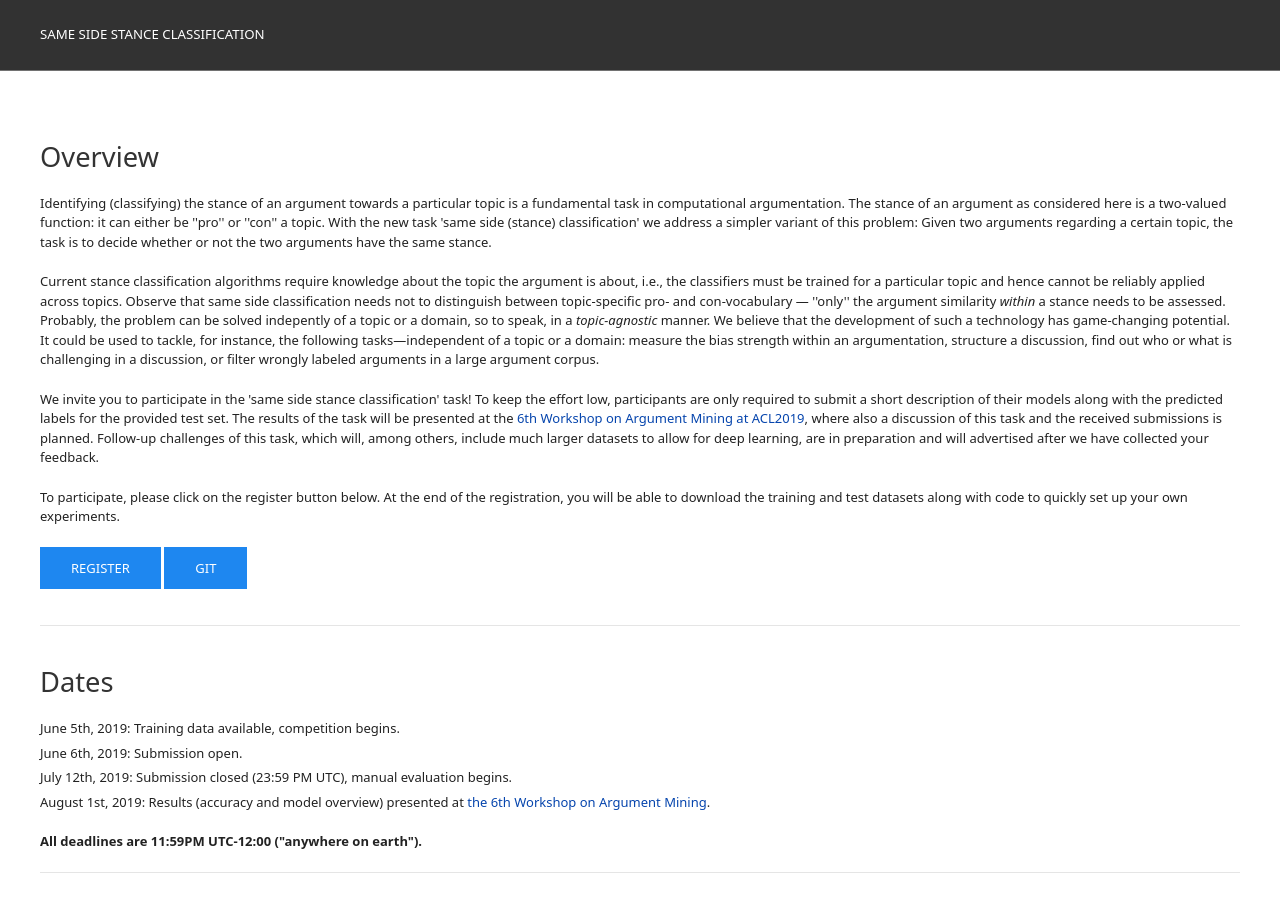
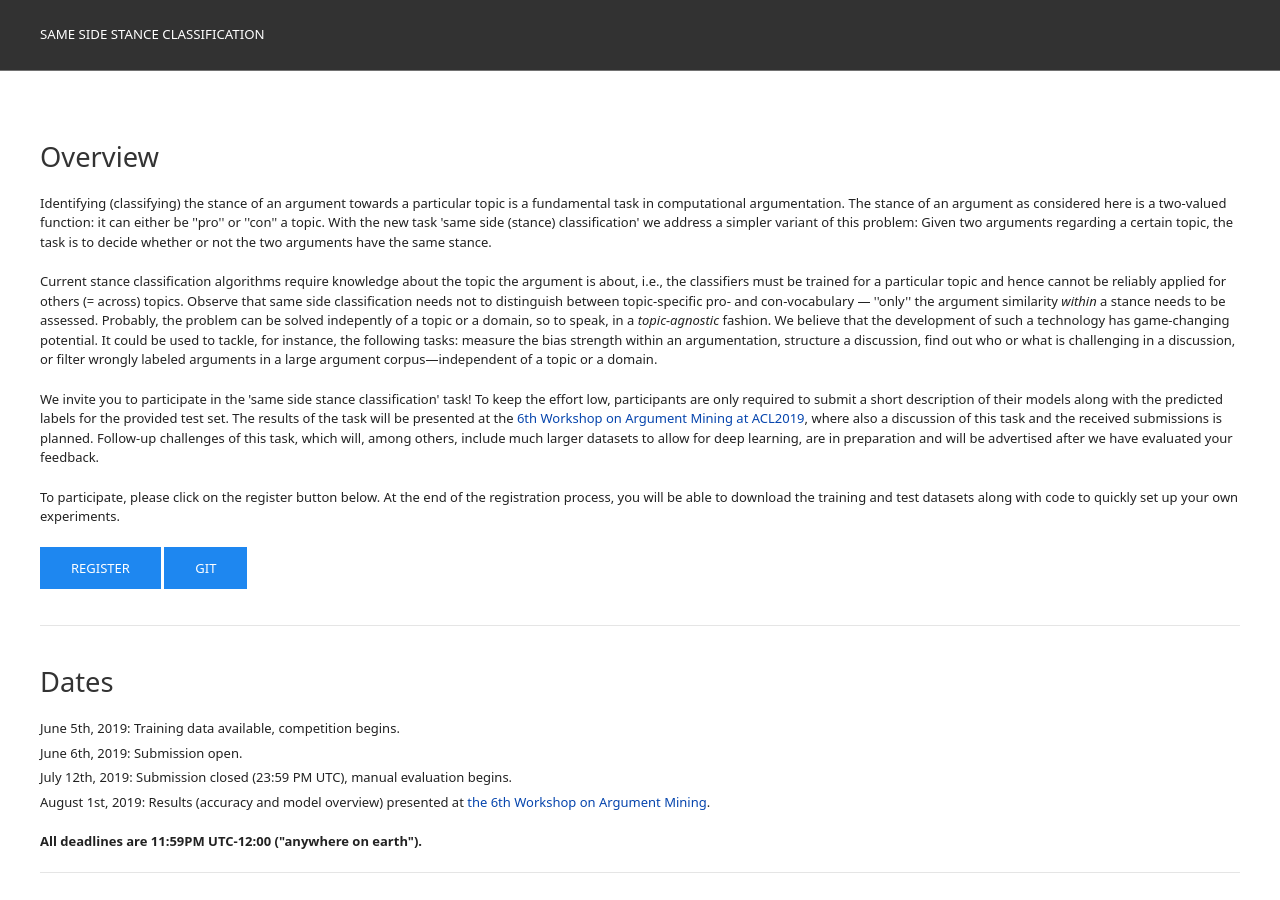
Before and after one commit to shahbazsyed/sameside-webis-de.github.io, a Jekyll site: the page built from index.html, in a window 1280 px wide and 900 px high. Built offline with Jekyll 4.4.1, drawn with Linux system fonts in a browser that asks for light colours.

Commit message:
Update index.html

```diff
--- a/index.html
+++ b/index.html
@@ -13,13 +13,13 @@ description: Same Side Stance Classification
 Identifying (classifying) the stance of an argument towards a particular topic is a fundamental task in computational argumentation. The stance of an argument as considered here is a two-valued function: it can either be ''pro'' or ''con'' a topic. With the new task 'same side (stance) classification' we address a simpler variant of this problem: Given two arguments regarding a certain topic, the task is to decide whether or not the two arguments have the same stance.
 </p>
 <p>
-Current stance classification algorithms require knowledge about the topic the argument is about, i.e., the classifiers must be trained for a particular topic and hence cannot be reliably applied across topics. Observe that same side classification needs not to distinguish between topic-specific pro- and con-vocabulary &mdash; ''only'' the argument similarity <i>within</i> a stance needs to be assessed. Probably, the problem can be solved indepently of a topic or a domain, so to speak, in a <i>topic-agnostic</i> manner. We believe that the development of such a technology has game-changing potential. It could be used to tackle, for instance, the following tasks&mdash;independent of a topic or a domain: measure the bias strength within an argumentation, structure a discussion, find out who or what is challenging in a discussion, or filter wrongly labeled arguments in a large argument corpus.
+Current stance classification algorithms require knowledge about the topic the argument is about, i.e., the classifiers must be trained for a particular topic and hence cannot be reliably applied for others (=&nbsp;across) topics. Observe that same side classification needs not to distinguish between topic-specific pro- and con-vocabulary &mdash; ''only'' the argument similarity <i>within</i> a stance needs to be assessed. Probably, the problem can be solved indepently of a topic or a domain, so to speak, in a <i>topic-agnostic</i> fashion. We believe that the development of such a technology has game-changing potential. It could be used to tackle, for instance, the following tasks: measure the bias strength within an argumentation, structure a discussion, find out who or what is challenging in a discussion, or filter wrongly labeled arguments in a large argument corpus&mdash;independent of a topic or a domain.
 </p>
 <p>
-We invite you to participate in the 'same side stance classification' task! To keep the effort low, participants are only required to submit a short description of their models along with the predicted labels for the provided test set. The results of the task will be presented at the <a href="https://argmining19.webis.de/" target="_blank">6th Workshop on Argument Mining at ACL2019</a>, where also a discussion of this task and the received submissions is planned. Follow-up challenges of this task, which will, among others, include much larger datasets to allow for deep learning, are in preparation and will advertised after we have collected your feedback.
+We invite you to participate in the 'same side stance classification' task! To keep the effort low, participants are only required to submit a short description of their models along with the predicted labels for the provided test set. The results of the task will be presented at the <a href="https://argmining19.webis.de/" target="_blank">6th Workshop on Argument Mining at ACL2019</a>, where also a discussion of this task and the received submissions is planned. Follow-up challenges of this task, which will, among others, include much larger datasets to allow for deep learning, are in preparation and will be advertised after we have evaluated your feedback.
 </p>
 <p>
-To participate, please click on the register button below. At the end of the registration, you will be able to download the training and test datasets along with code to quickly set up your own experiments.
+To participate, please click on the register button below. At the end of the registration process, you will be able to download the training and test datasets along with code to quickly set up your own experiments.
 </p>
       <div id="register">
 
```
